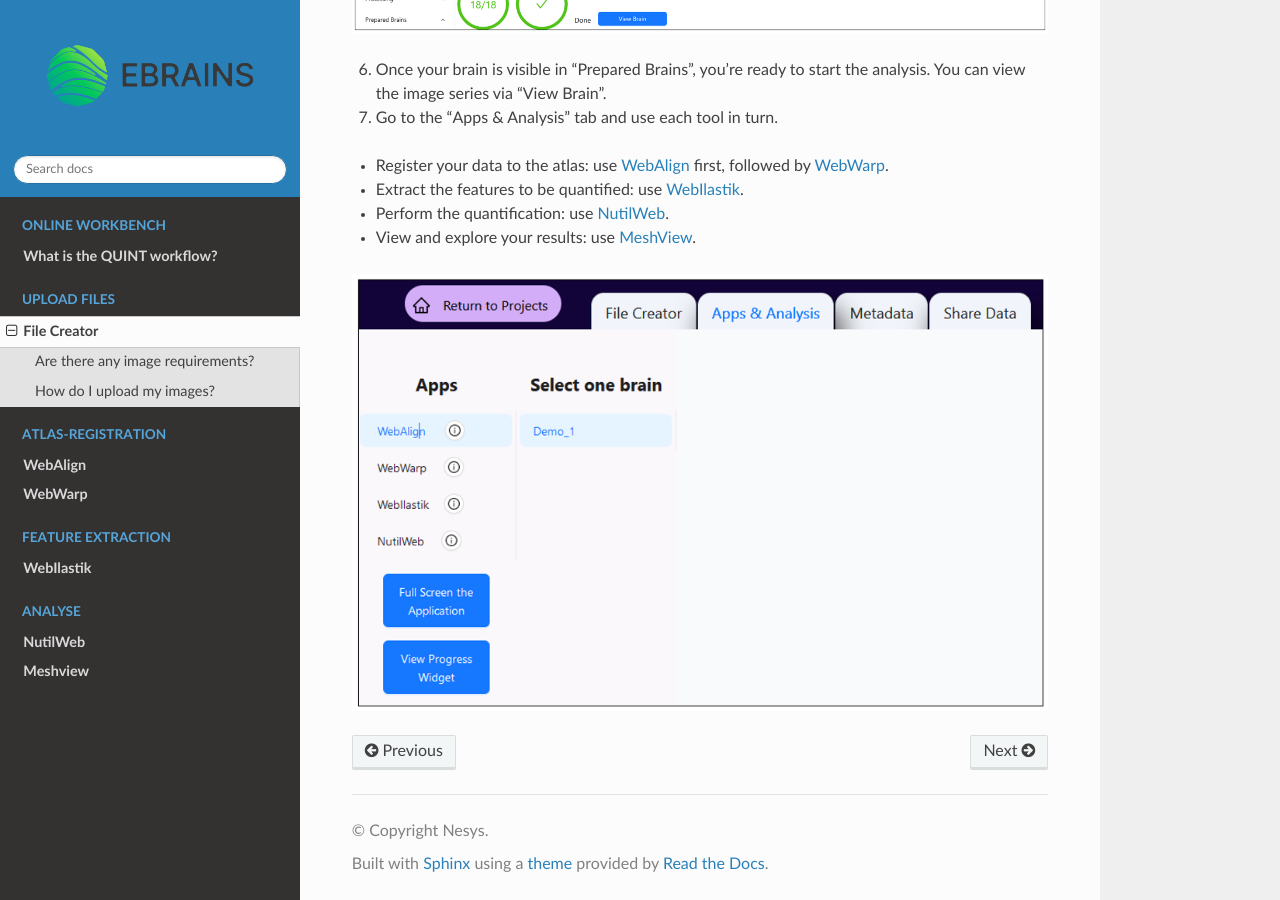
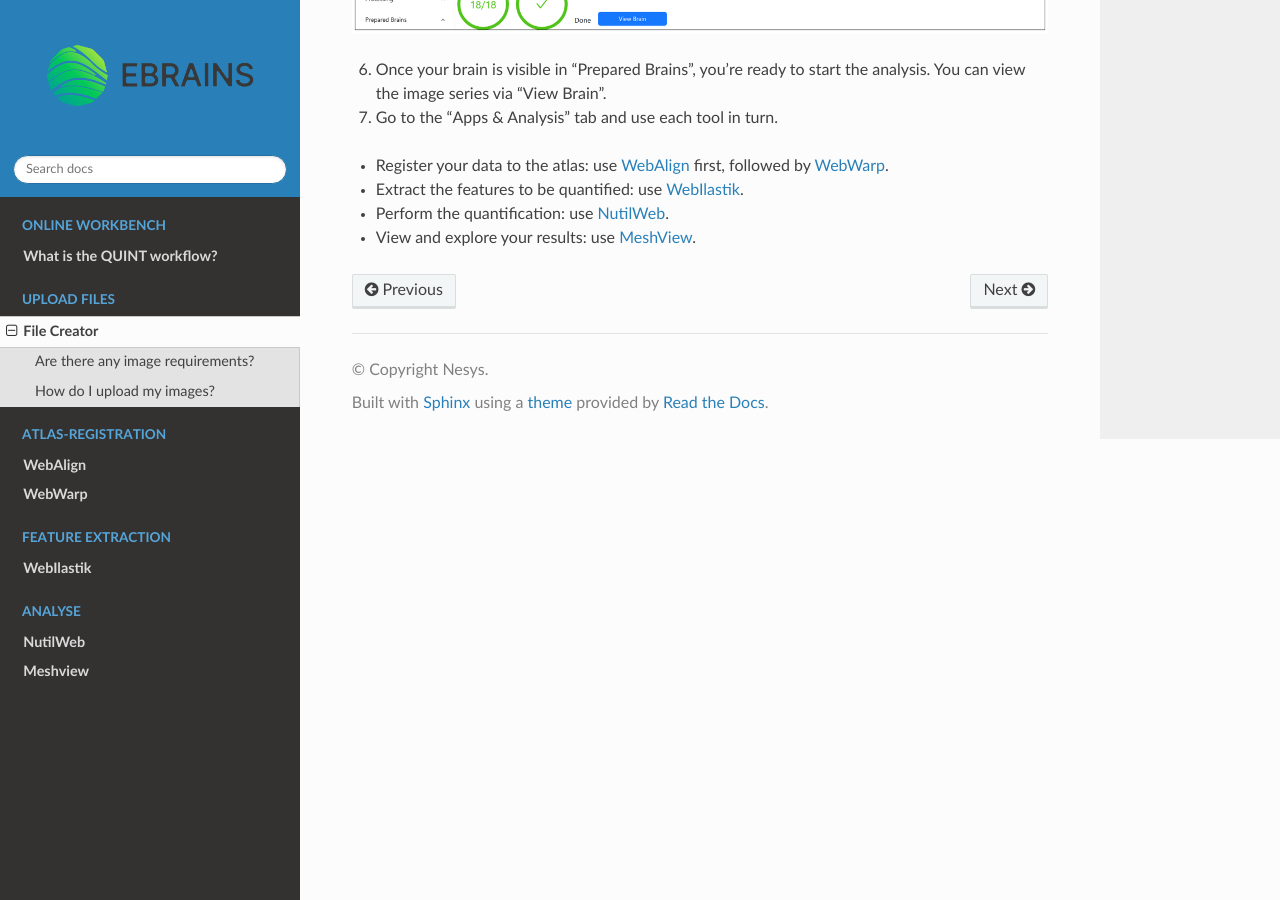
Before and after one commit to Neural-Systems-at-UIO/QUINT_webtools, a Sphinx documentation site: the page built from docs/CreateBrain.rst, in a window 1280 px wide and 900 px high, scrolled down 1511 px. Built offline with Sphinx 7.4.7 and the Read the Docs theme 2.0.0, drawn with Linux system fonts in a browser that asks for light colours.

Commit message:
Update CreateBrain.rst

```diff
--- a/docs/CreateBrain.rst
+++ b/docs/CreateBrain.rst
@@ -43,5 +43,3 @@
 * Extract the features to be quantified: use `WebIlastik <https://quint-webtools.readthedocs.io/en/latest/WebIlastik.html>`_.
 * Perform the quantification: use `NutilWeb <https://quint-webtools.readthedocs.io/en/latest/NutilWeb.html>`_.
 * View and explore your results: use `MeshView <https://quint-webtools.readthedocs.io/en/latest/MeshviewWeb.html>`_.
-
-.. image:: images/apps.PNG
```
